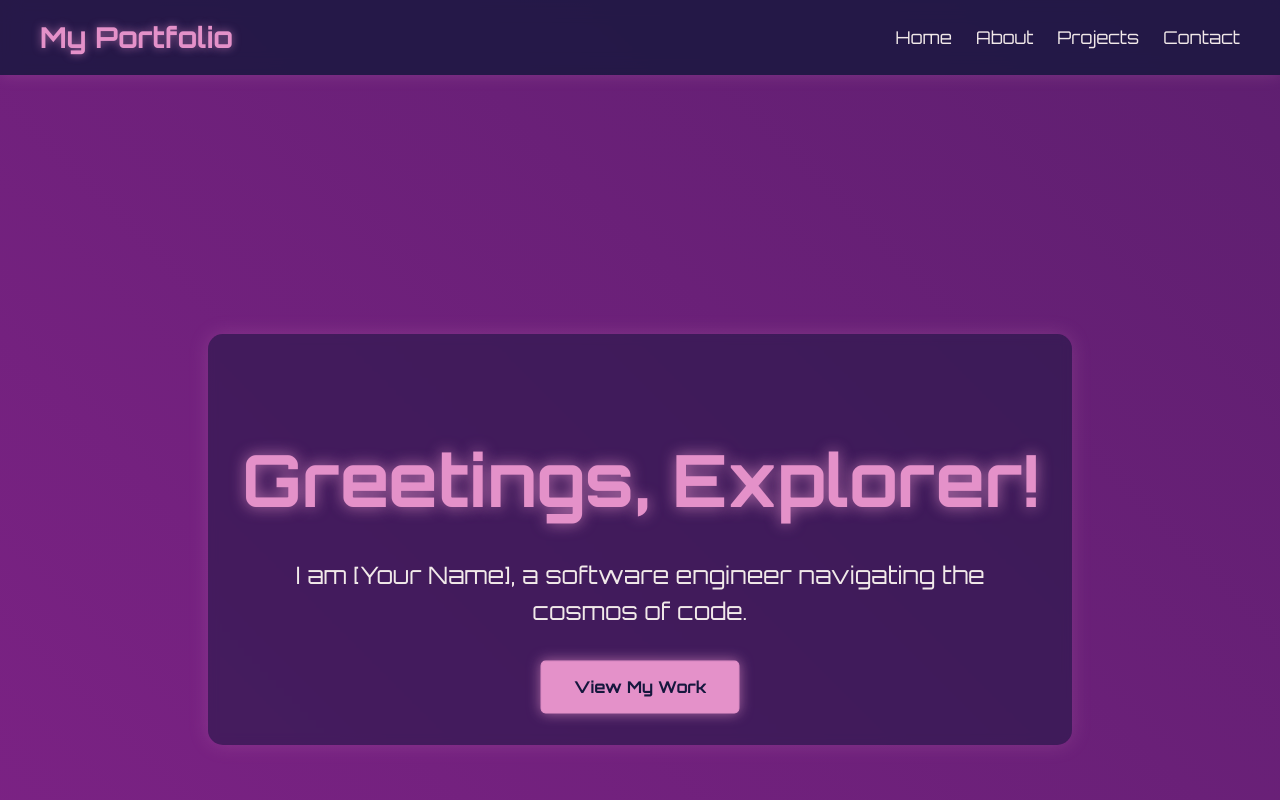
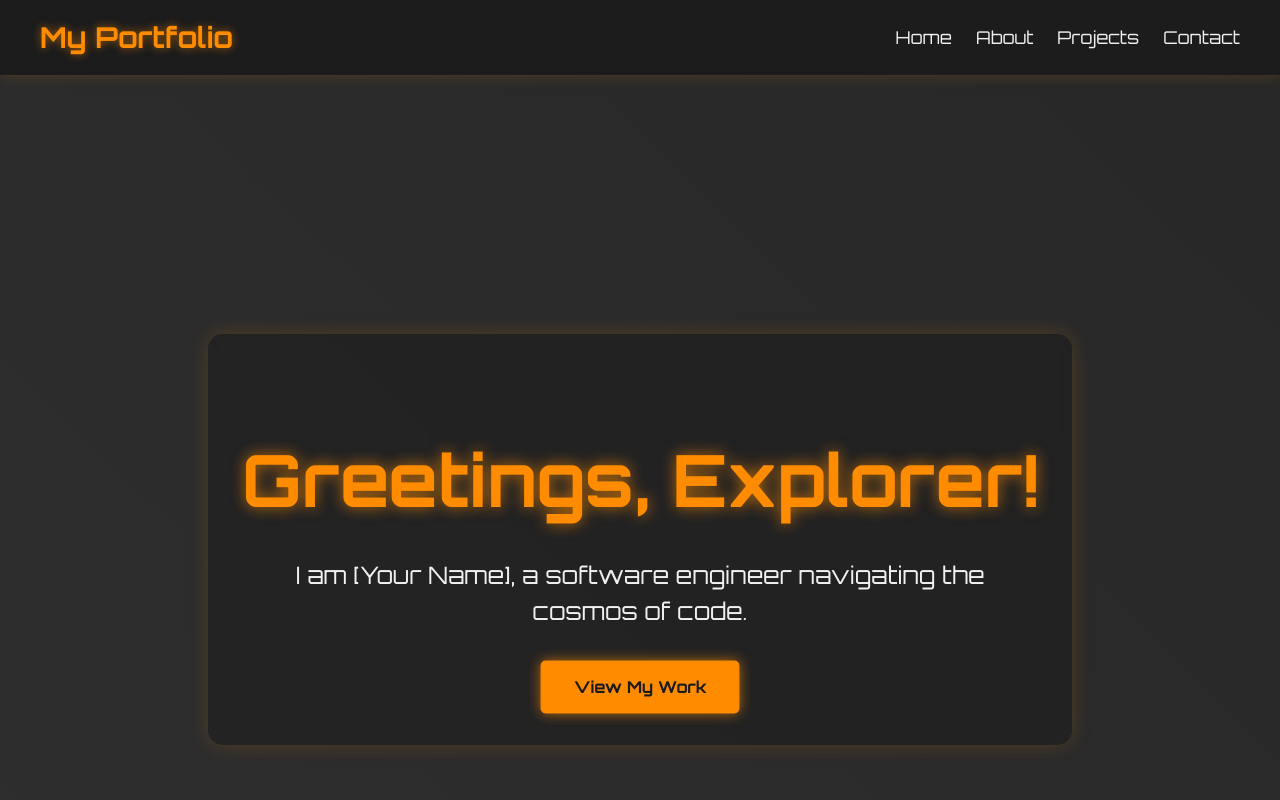
Before and after one commit to Leonhecke1/portfolio, a React (Vite) app in the folder portfolio/: page / in a window 1280 px wide. Shown: the top 800 px of the page. Built offline with nearby package versions, Linux system fonts and the light colour scheme.

Commit message:
feat: update theme colors for a spacy/futuristic design

```diff
--- a/portfolio/src/styles/custom.scss
+++ b/portfolio/src/styles/custom.scss
@@ -4,10 +4,10 @@
 // Customizations for a spacy/futuristic theme
 
 // Theme Colors
-$dark: #15173D;    // Very dark blue/purple (user's primary, used for background)
-$secondary: #982598; // Deep vibrant purple (user's secondary)
-$primary: #E491C9; // Lighter pink/purple (user's third, used for accents)
-$light: #F1E9E9;   // Very light, almost white (user's fourth, used for light text)
+$dark: #1a1a1a;    // Black
+$secondary: #333333; // Dark Grey
+$primary: #ff8c00; // Vibrant Orange
+$light: #f0f0f0;   // Light Grey/White
 
 // Futuristic Font
 @import url('https://fonts.googleapis.com/css2?family=Orbitron:wght@400;700&display=swap');
```
